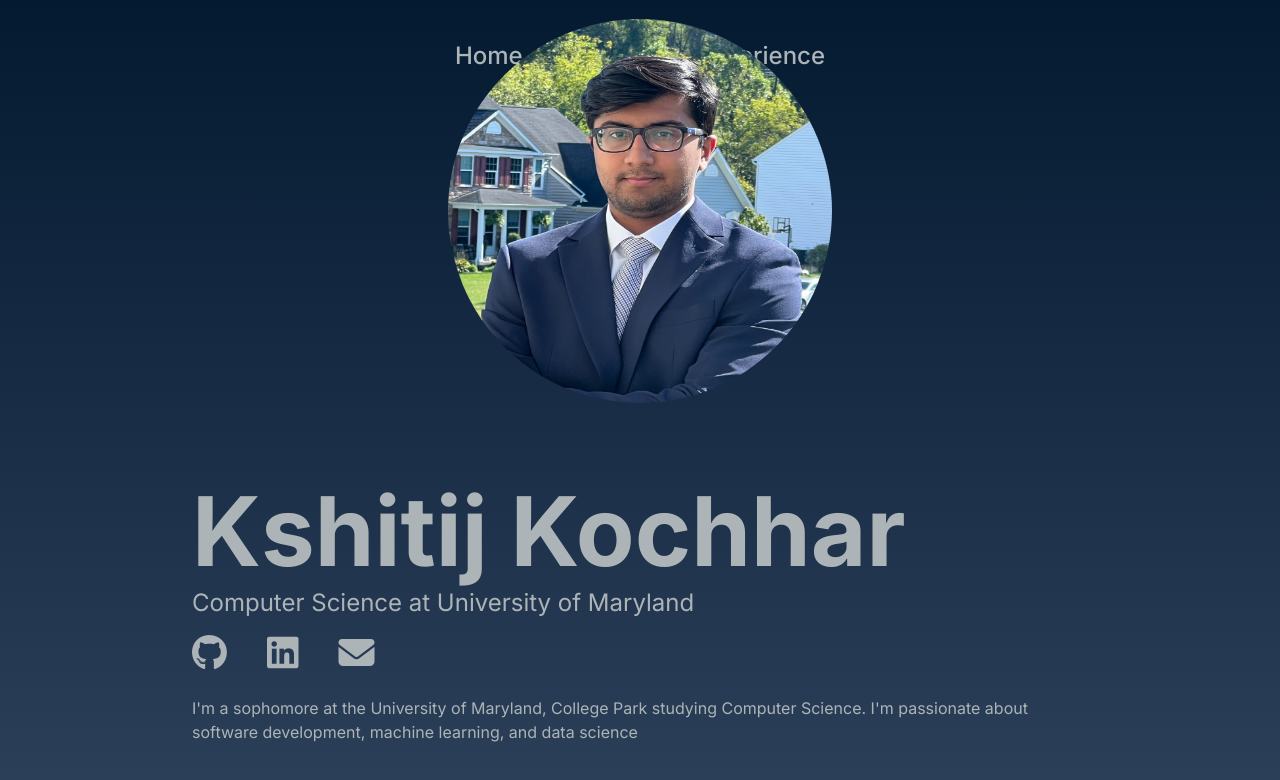
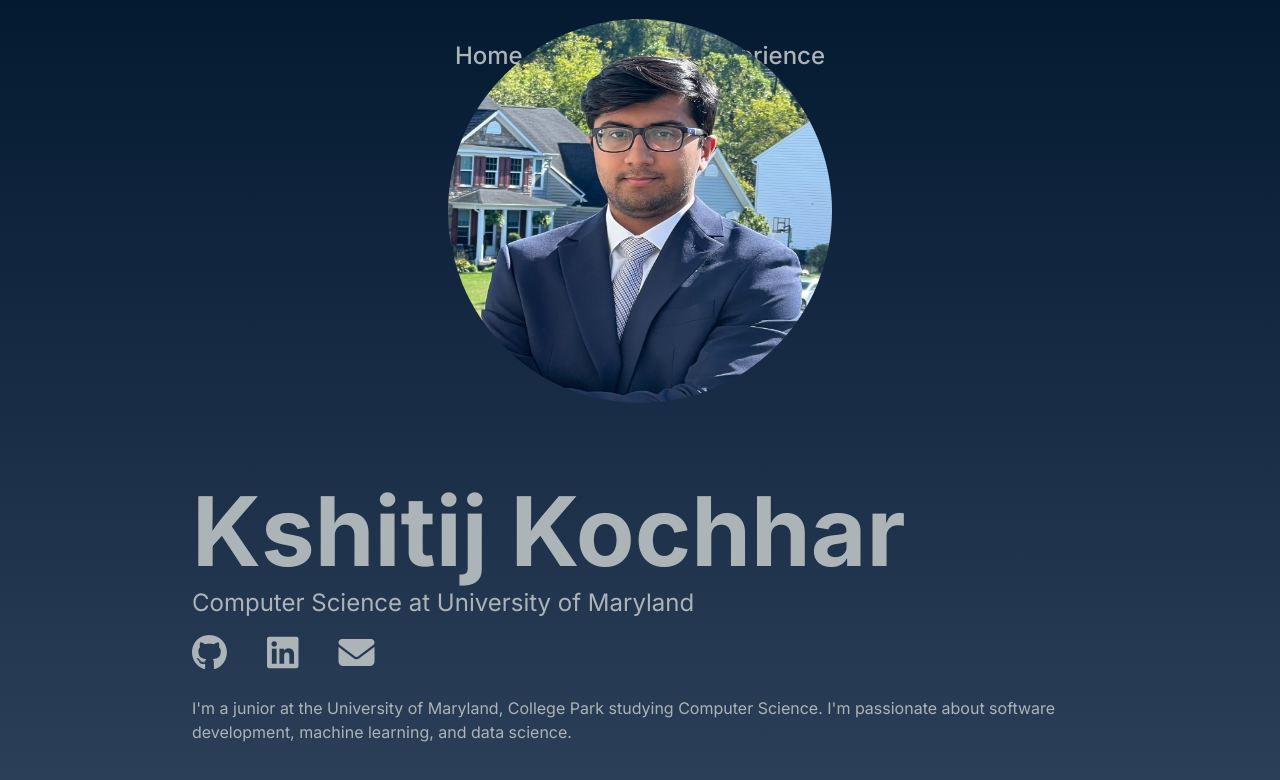
Before and after one commit to k-kochhar/portfolio, a Next.js app: page / in a window 1280 px wide. Shown: the top 780 px of the page. Built offline with nearby package versions, Linux system fonts and the light colour scheme.

Commit message:
I'm a junior now

```diff
--- a/app/components/Hero.js
+++ b/app/components/Hero.js
@@ -31,9 +31,9 @@ export function Hero() {
                         }
                     </div>
                     <h2 className="text-md justify-center my-2 max-w-4xl">
-                        I&apos;m a sophomore at the University of Maryland, College Park studying
+                        I&apos;m a junior at the University of Maryland, College Park studying
                         Computer Science. I&apos;m passionate about software development,
-                        machine learning, and data science
+                        machine learning, and data science.
                     </h2>
                 </div>
 
```
